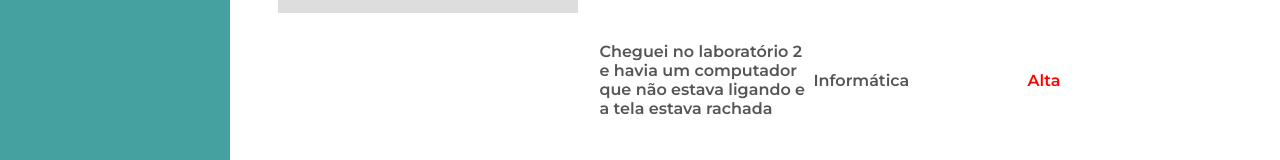
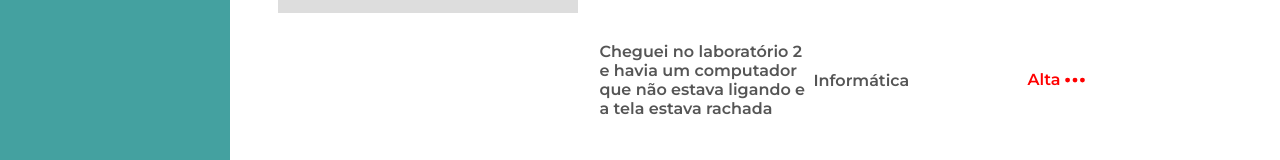
Before and after one commit to etec-SIME/SIME-web-dashboard, an Angular app in the folder SIME-web-dashboard/: page /chamado-detalhe in a window 1280 px wide. Shown: the part 437-597 px from the top of the page. Built offline with nearby package versions, Linux system fonts and the light colour scheme.

Commit message:
Feat: add imagemPrioridade :sparkles:

```diff
--- a/SIME-web-dashboard/src/app/pages/chamado-detalhe/chamado-detalhe.component.css
+++ b/SIME-web-dashboard/src/app/pages/chamado-detalhe/chamado-detalhe.component.css
@@ -62,9 +62,9 @@ color: #fff;
 
 .line {
     position: absolute;
-top: 17px; /* metade do círculo */
-left: 50%;
-width: 100%;
+    top: 17px;
+    left: 62%;
+    width: 76%;
     height: 2px;
     background-color: #ccc;
     z-index: 1;
--- a/SIME-web-dashboard/src/app/pages/chamado-detalhe/chamado-detalhe.component.html
+++ b/SIME-web-dashboard/src/app/pages/chamado-detalhe/chamado-detalhe.component.html
@@ -56,7 +56,8 @@
                         <span   [class.alta]="chamado.prioridade === 'Alta'"
                                 [class.media]="chamado.prioridade === 'Média'"
                                 [class.baixa]="chamado.prioridade === 'Baixa'">
-                            {{ chamado.prioridade }}
+                                {{ chamado.prioridade }}
+                                <img [src]="iconePrioridade[chamado.prioridade]" [alt]="chamado.prioridade" width="20" height="20" align="center" />
                         </span>
                     </div>
                 </div>
--- a/SIME-web-dashboard/src/app/pages/chamado-detalhe/chamado-detalhe.component.ts
+++ b/SIME-web-dashboard/src/app/pages/chamado-detalhe/chamado-detalhe.component.ts
@@ -1,4 +1,4 @@
-import { Component } from '@angular/core';
+import { Component, Input } from '@angular/core';
 import { ChamadoService } from '../../services/chamado/chamado.service';
 
 @Component({
@@ -8,6 +8,12 @@ import { ChamadoService } from '../../services/chamado/chamado.service';
   styleUrl: './chamado-detalhe.component.css'
 })
 export class ChamadoDetalheComponent {
+  iconePrioridade: any = {
+    Alta: "/images/pendentes/altaPrioridade.svg",
+    Media: "/images/pendentes/mediaPrioridade.svg",
+    Baixa: "/images/pendentes/baixaPrioridade.svg"
+  };
+
   etapas = [
     { nome: 'Em análise', data: 'Segunda, 21/07/2025' },
     { nome: 'Aprovado', data: 'Quarta, 23/07/2025' },
@@ -17,7 +23,6 @@ export class ChamadoDetalheComponent {
   ];
 
   etapaAtual = 1;
-
 
   constructor(private chamadoService: ChamadoService) {}
 
```
Lines whose indentation alone changed are shown as unchanged.
